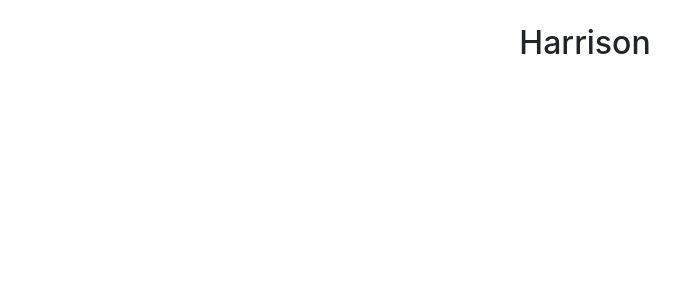
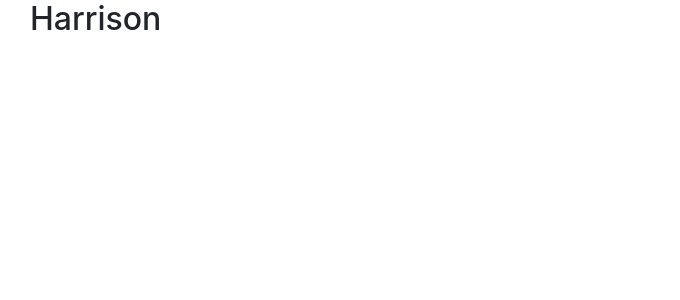
Before and after one commit to Alexg1021/testing-gitflow, a React (Create React App) app: page / in a window 1280 px wide. Shown: the top 300 px of the page, without its empty margins (55-735 px from the left). Built offline with nearby package versions, Linux system fonts and the light colour scheme.

Commit message:
feat(harrisoncomponent)

```diff
--- a/src/Harrison.js
+++ b/src/Harrison.js
@@ -1,10 +1,7 @@
 const HarrisonProfileComponent = () =>{
     return (
-        <div className = "row text-center mt-4">
-            <div className ="col">
-                <h2>Harrison</h2>
-            </div>
-        </div>
+
+        <h2>Harrison</h2>
     )
 };
 
```
